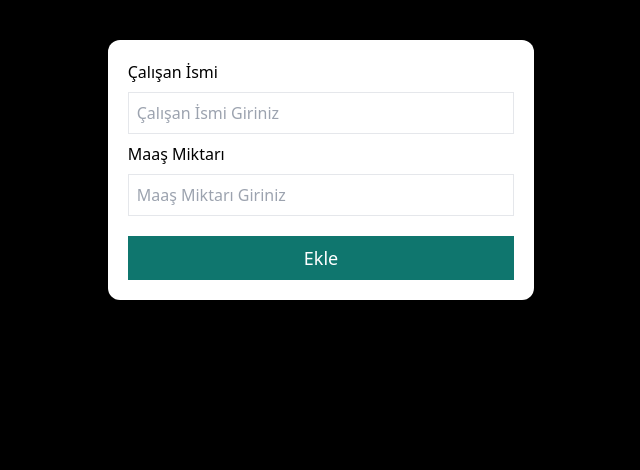
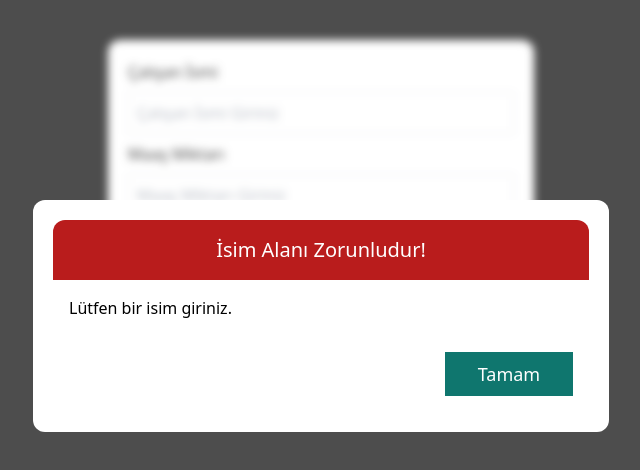
Before and after one commit to felix204/worker-app, a React (Create React App) app: page / in a window 1280 px wide. Shown: the top 470 px of the page, without its empty margins (319-959 px from the left). Built offline with nearby package versions, Linux system fonts and the light colour scheme; the HTML template or start-up script is replaced by a standard one.

Commit message:
componenet done: ErrorModal.jsx

```diff
--- a/src/App.jsx
+++ b/src/App.jsx
@@ -9,6 +9,7 @@ function App() {
   return (
     <div className="App bg">
       <header className="App-header">
+
         <AddWorker setWorkers={setWorkers}/>
         <WorkerList workers={workers} setWorkers={setWorkers}/>
       </header>
--- /dev/null
+++ b/src/components/UI/ErrorModal.jsx
@@ -0,0 +1,26 @@
+import Button from "./Button";
+import Card from "./Card";
+
+const ErrorModal = () => {
+  return (
+    <div className="fixed top-1/4 left-0 flex justify-center mx-auto w-full z-50">
+      <div
+        className="backdrop-blur-sm bg-white/30 fixed w-screen h-screen top-0"
+        onClick=""
+      ></div>
+      <Card className="w-[36rem] p-0 z-20">
+        <header className="bg-red-700 p-4  rounded-t-xl">
+          <h2 className="text-center text-xl text-white">
+            İsim Alanı Zorunludur!
+          </h2>
+        </header>
+        <section className="p-4">Lütfen bir isim giriniz.</section>
+        <footer className="p-4 flex justify-end">
+          <Button className="w-32">Tamam</Button>
+        </footer>
+      </Card>
+    </div>
+  );
+};
+
+export default ErrorModal;
--- a/src/components/Workers/AddWorker.jsx
+++ b/src/components/Workers/AddWorker.jsx
@@ -1,6 +1,7 @@
 import { useState } from "react";
 import Button from "../UI/Button";
 import Card from "../UI/Card";
+import ErrorModal from "../UI/ErrorModal";
 
 const AddWorker = (props) => {
   const [enteredWorkerName, setEnteredWorkerName] = useState("");
@@ -36,6 +37,7 @@ const AddWorker = (props) => {
 
   return (
     <div>
+      <ErrorModal />
       <Card className="mt-10">
         <form className="flex flex-col gap-y-2" onSubmit={addWorkerHandler}>
           <label htmlFor="name" className="font-medium">
--- a/src/components/Workers/WorkerList.jsx
+++ b/src/components/Workers/WorkerList.jsx
@@ -13,6 +13,7 @@ const WorkerList = (props) => {
 
   return (
     <div>
+
       <Card className="mt-5">
         <ul>
           <li className="flex justify-between">
--- a/src/index.css
+++ b/src/index.css
@@ -3,5 +3,5 @@
 @tailwind utilities;
 
 body {
-    @apply bg-black w-1/3 mx-auto
+  @apply bg-black w-1/3 mx-auto;
 }
```
